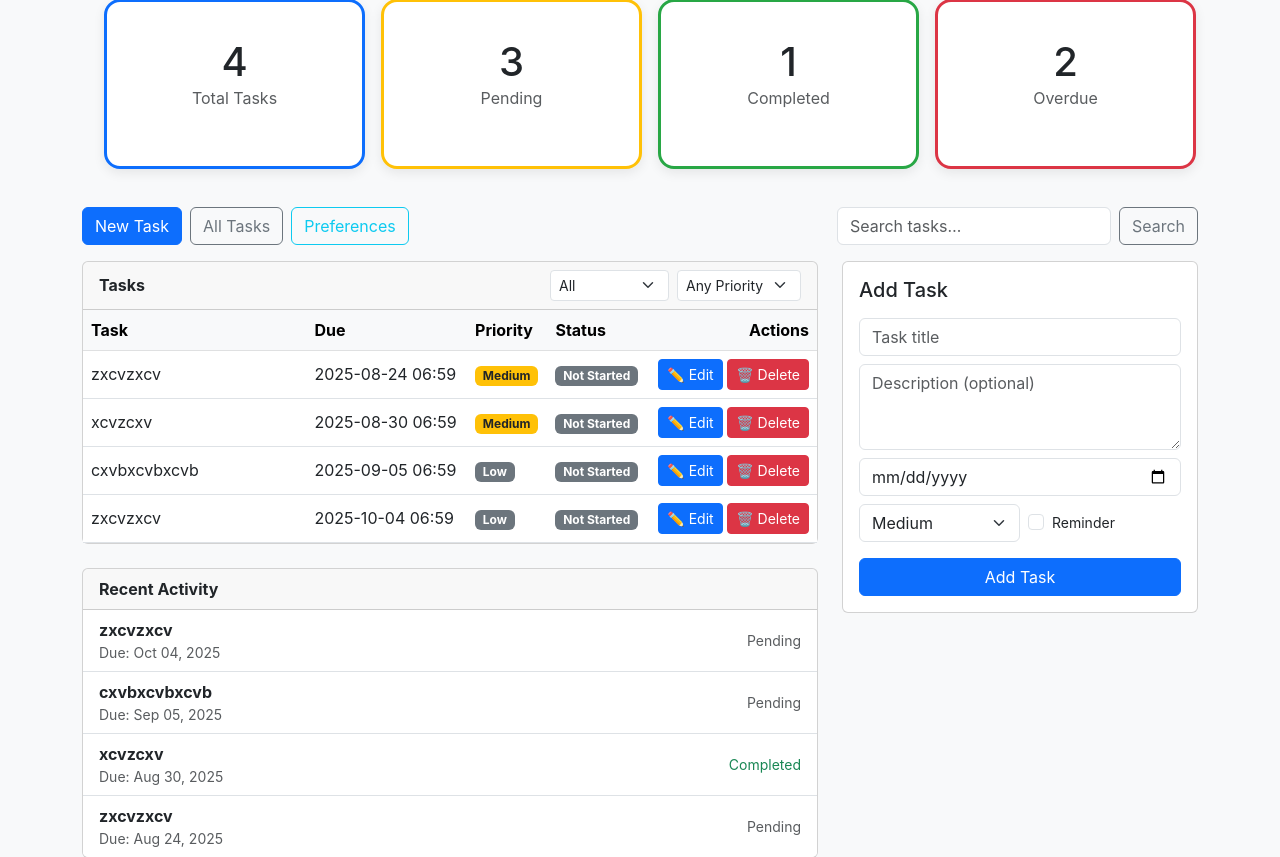
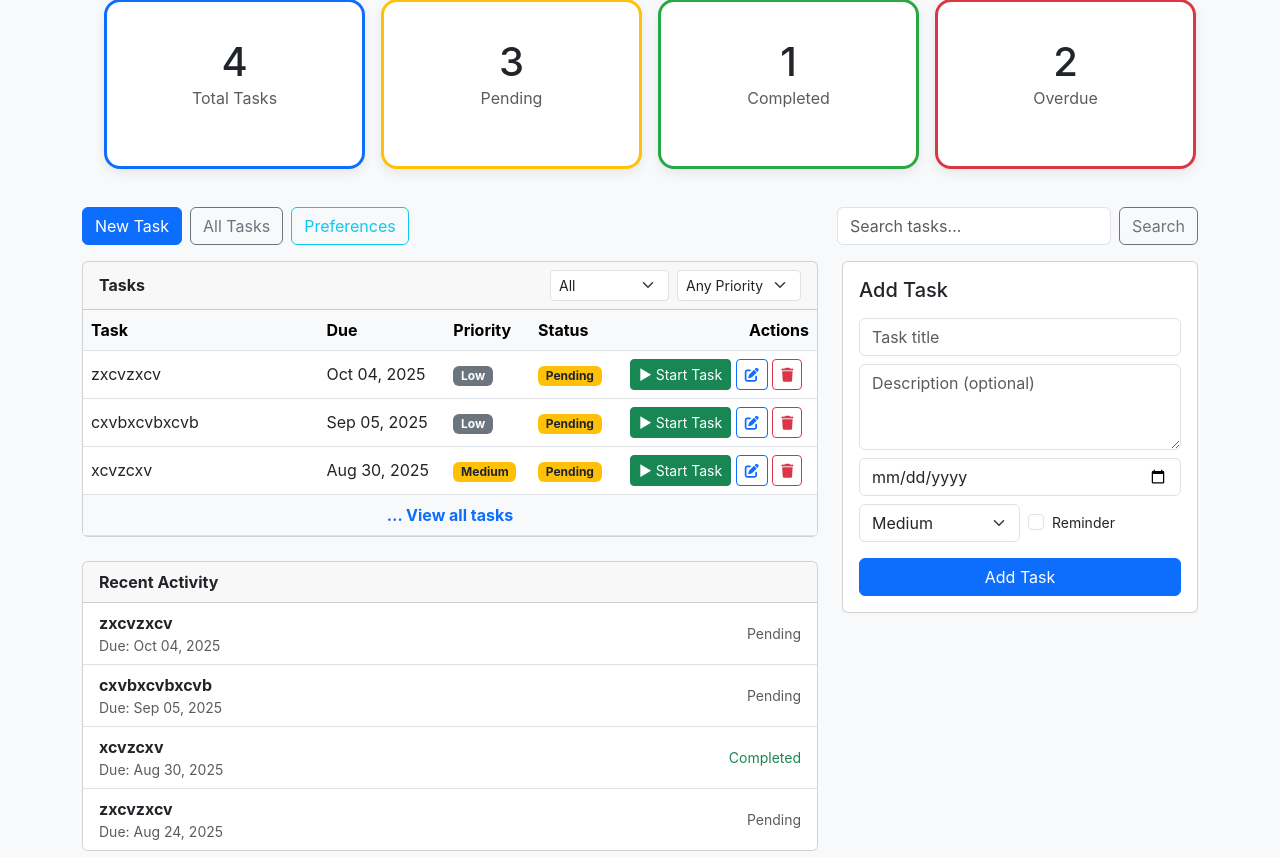
Before and after one commit to 5AH1TH/Neuronudge, a Flask app: page /dashboard/custom in a window 1280 px wide. Shown: the part 239-1096 px from the top of the page. Run offline with Flask 3, Linux system fonts and the light colour scheme; a user stored in the database is signed in; some libraries are stand-ins or nearby versions.

Commit message:
limited number of tasks for the rest of dashboards as well

```diff
--- a/Neuronudge/templates/dashboard_customized.html
+++ b/Neuronudge/templates/dashboard_customized.html
@@ -158,10 +158,11 @@
                 </tr>
               </thead>
               <tbody>
-                {% for task in paginated_tasks.items %}
+                {% if recent_tasks %}
+                    {% for task in recent_tasks[:3] %}
                     <tr>
                         <td>{{ task.title }}</td>
-                  <td>{{ task.due_date.strftime('%Y-%m-%d %H:%M') if task.due_date else 'No due date' }}</td>
+                        <td>{{ task.due_date.strftime('%b %d, %Y') if task.due_date else 'No due date' }}</td>
                         <td>
                             {% if task.priority == 1 %}
                                 <span class="badge bg-danger">High</span>
@@ -170,34 +171,53 @@
                             {% elif task.priority == 3 %}
                                 <span class="badge bg-secondary">Low</span>
                             {% else %}
-                      <span class="badge bg-secondary">—</span>
+                                <span class="badge bg-secondary">Unknown</span>
                             {% endif %}
                         </td>
                         <td>
-                    {% if task.status == 'completed' %}
+                            {% if task.status == "Late" %}
+                                <span class="badge bg-danger">Late</span>
+                            {% elif task.status == "Completed" %}
                                 <span class="badge bg-success">Completed</span>
-                    {% elif task.status == 'in progress' %}
-                        <span class="badge bg-info text-dark">In Progress</span>
-                    {% elif task.status == 'not started' %}
-                        <span class="badge bg-secondary">Not Started</span>
-                    {% elif task.status == 'overdue' %}
-                        <span class="badge bg-danger">Overdue</span>
                             {% else %}
-                        <span class="badge bg-secondary">{{ task.status }}</span>
+                                <span class="badge bg-warning text-dark">Pending</span>
                             {% endif %}
                         </td>
-                  <td class="text-end">
-                    {% if 'task_timer' in features or current_user.feature_task_timer %}
-                    <button class="btn btn-sm btn-outline-success scroll-to-timer" data-task-id="{{ task.id }}" data-task-title="{{ task.title }}">
-                      ⏱ Start
+                        <td class="text-center">
+                            <button
+                                type="button"
+                                class="btn btn-sm btn-success start-task-btn"
+                                data-task-id="{{ task.id }}"
+                                data-task-title="{{ task.title }}"
+                            >
+                                ▶ Start Task
                             </button>
-                    {% endif %}
-
-                    <a href="{{ url_for('main.edit_task', id=task.id) }}" class="btn btn-sm btn-primary">✏️ Edit</a>
-                    <button class="btn btn-sm btn-danger delete-task-btn" data-task-id="{{ task.id }}" data-bs-toggle="modal" data-bs-target="#deleteTaskModal">🗑️ Delete</button>
+                            <a href="{{ url_for('main.edit_task', id=task.id) }}" class="btn btn-sm btn-outline-primary" aria-label="Edit task {{ task.title }}">
+                                <i class="fa-solid fa-pen-to-square"></i>
+                            </a>
+                            <button type="button" class="btn btn-sm btn-outline-danger btn-delete-task" data-task-id="{{ task.id }}" aria-label="Delete task {{ task.title }}">
+                                <i class="fa-solid fa-trash"></i>
+                            </button>
                         </td>
                     </tr>
                     {% endfor %}
+
+                    {% if recent_tasks|length > 3 %}
+                    <tr class="table-light">
+                        <td colspan="5" class="text-center">
+                            <a href="{{ url_for('main.all_tasks') }}" class="text-decoration-none fw-bold">
+                                … View all tasks
+                            </a>
+                        </td>
+                    </tr>
+                    {% endif %}
+                {% else %}
+                <tr>
+                    <td colspan="5" class="text-center text-muted">
+                        No recent tasks found. Start by creating a new task!
+                    </td>
+                </tr>
+                {% endif %}
             </tbody>
             </table>
           </div>
--- a/Neuronudge/views.py
+++ b/Neuronudge/views.py
@@ -502,6 +502,10 @@ def dashboard_customized():
 
     features = sorted(list(features))
 
+    dashboard_preview_tasks = Task.query.filter_by(user_id=current_user.id).order_by(
+        Task.priority.asc(),
+        Task.due_date.asc().nulls_last()
+    ).limit(3).all()
 
     # --- Render dashboard with preferences passed in ---
     return render_template(
@@ -509,6 +513,7 @@ def dashboard_customized():
         user=current_user,
         tasks=tasks_all,
         recent_tasks=recent_tasks,
+        dashboard_preview_tasks=dashboard_preview_tasks,
         task_counts=task_counts,
         filter_status=filter_status,
         filter_priority=filter_priority,
```
Also changed, not shown: Neuronudge/templates/dashboard_adhd.html (+26 -13 lines), Neuronudge/templates/dashboard_dyslexia.html (+21 -9 lines), instance/db.sqlite. Lines whose indentation alone changed are shown as unchanged.
